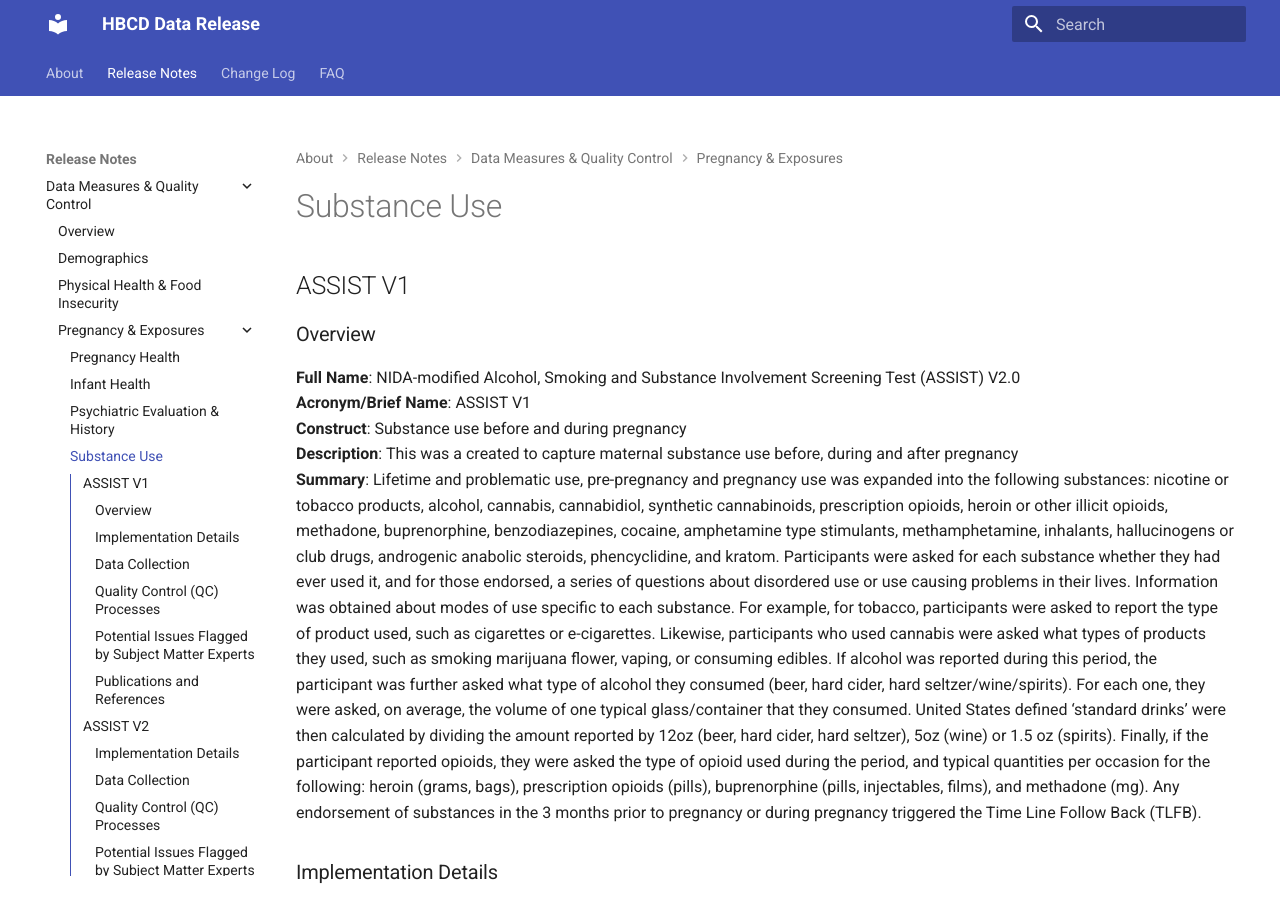
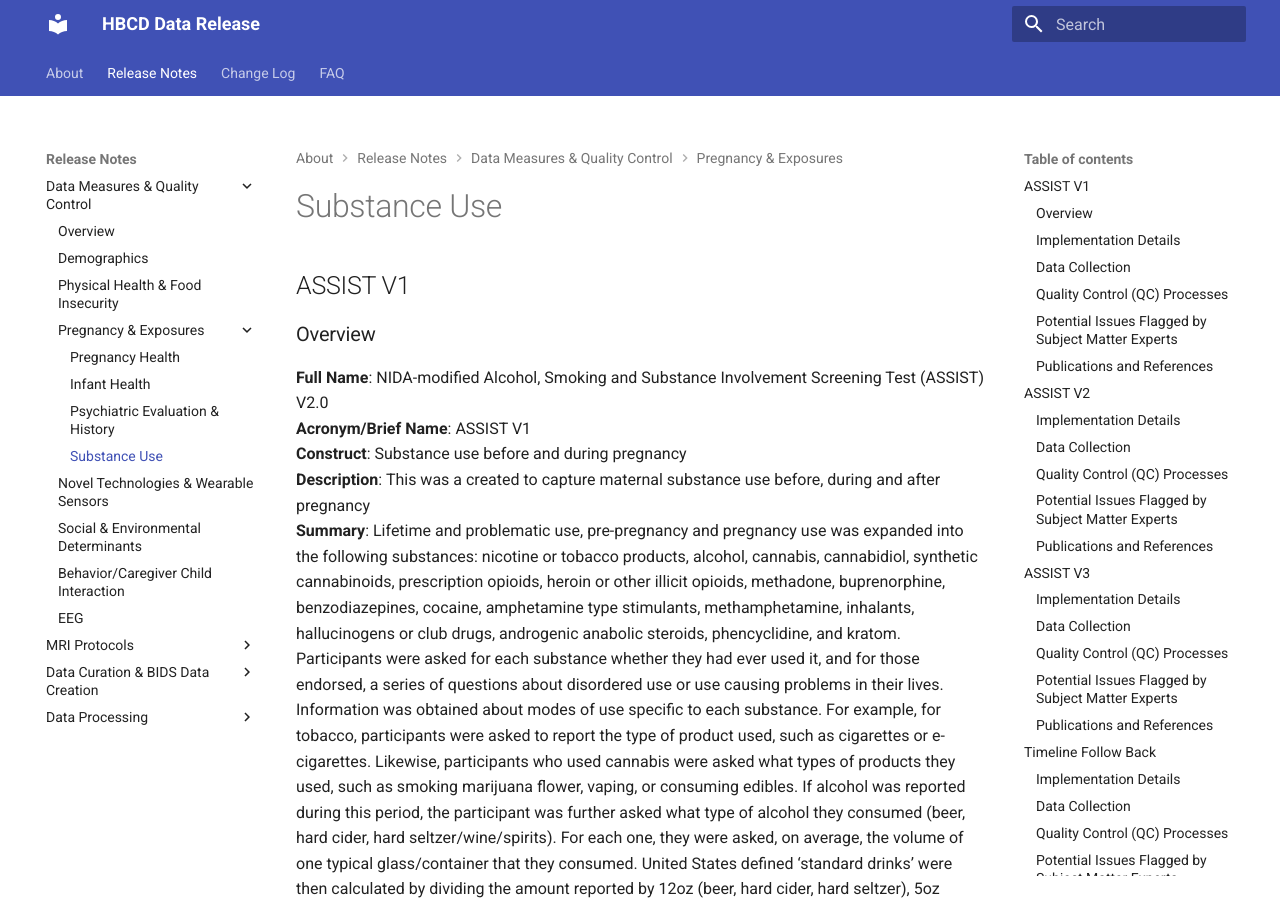
Before and after one commit to mattcieslak/hbcd-docs, an MkDocs documentation site: the page built from docs/measures/pregexp/substanceuse.md, in a window 1280 px wide and 900 px high. Built offline with MkDocs 1.6.1 and Material for MkDocs 9.7.7, drawn with Linux system fonts in a browser that asks for light colours.

Commit message:
Update mkdocs.yml

```diff
--- a/mkdocs.yml
+++ b/mkdocs.yml
@@ -6,9 +6,6 @@ theme:
     - navigation.tabs
     - navigation.path
     - version
-    - toc.integrate
-  toc:
-    depth: 1  # Only display top-level headers in right-hand TOC
 
 plugins:
   - search
```
